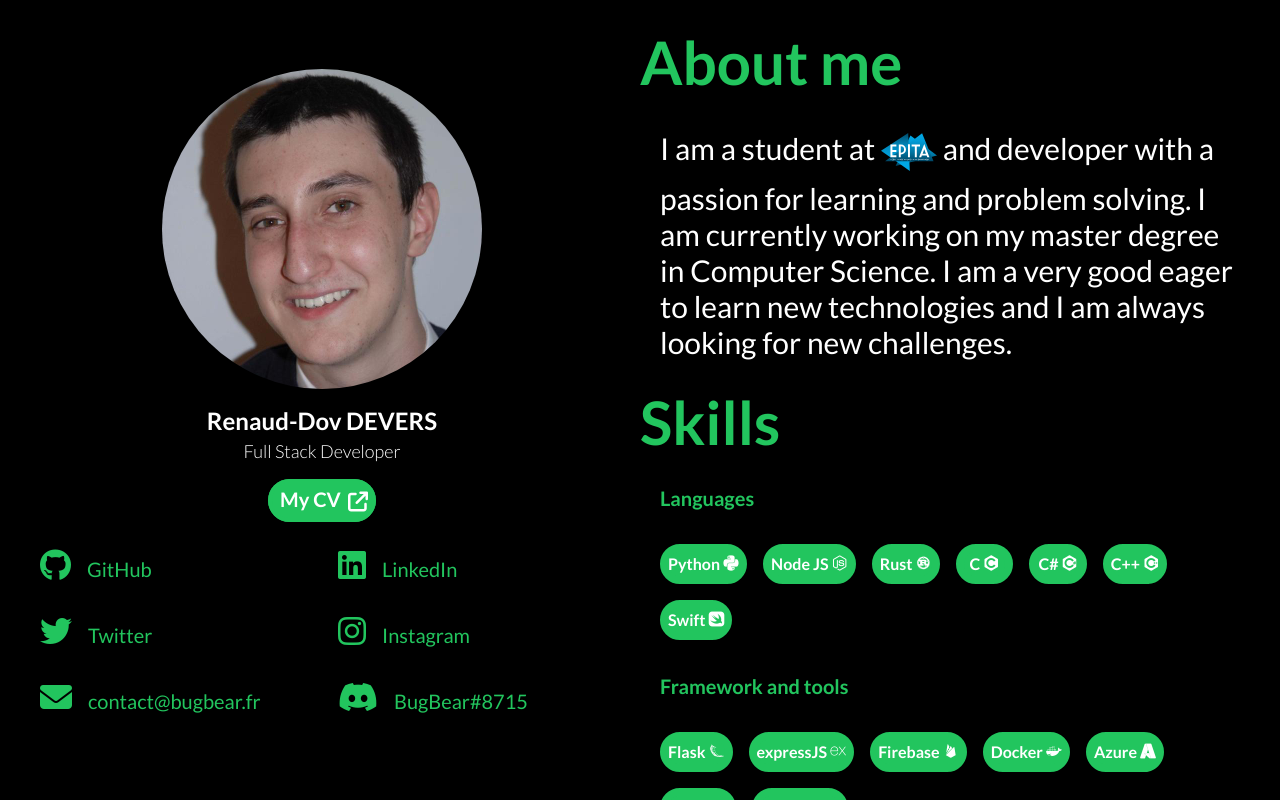
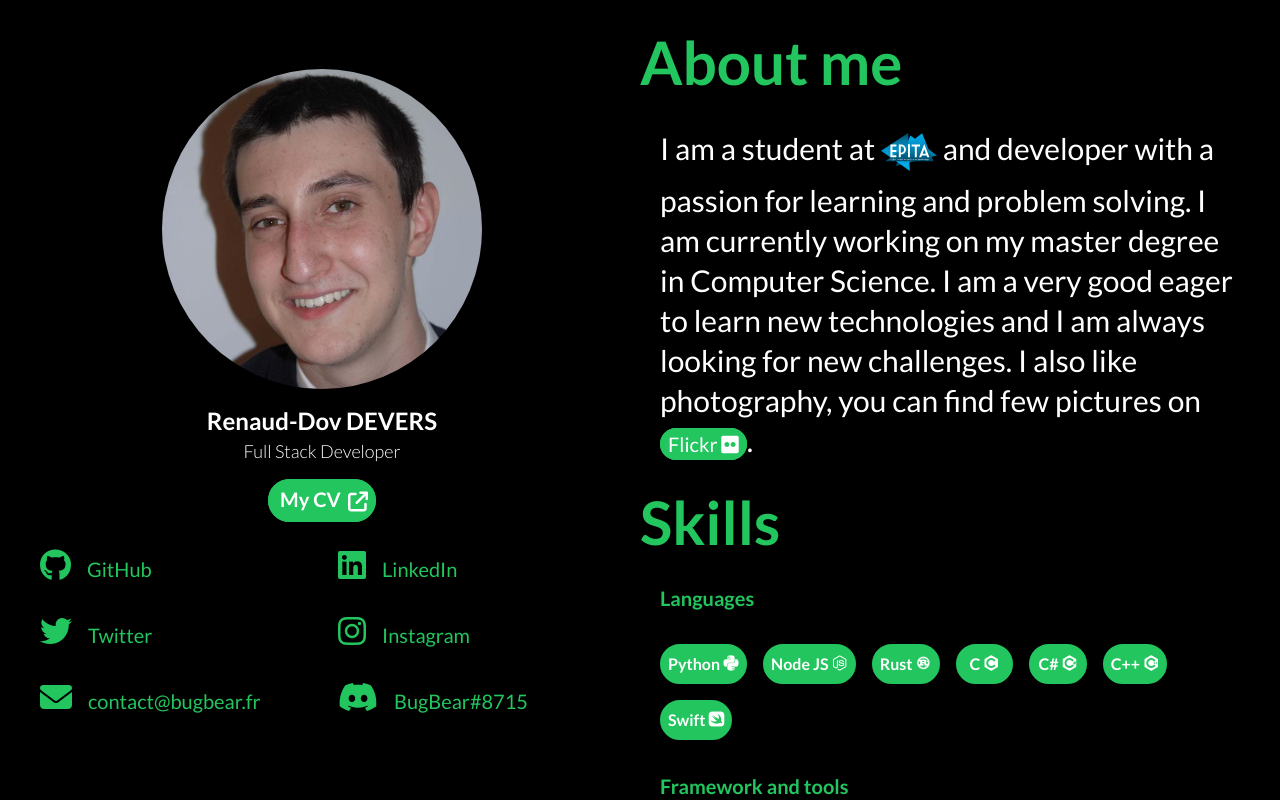
Before and after one commit to Renaud-Dov/websiteV2, a React (Create React App) app: page / in a window 1280 px wide. Built offline with nearby package versions, Linux system fonts and the light colour scheme.

Commit message:
add project and flickr

```diff
--- a/public/index.html
+++ b/public/index.html
@@ -7,7 +7,7 @@
     <meta name="theme-color" content="#000000"/>
     <meta
             name="description"
-            content="My Portofolio"
+            content="CS Student and developer"
     />
     <link rel="apple-touch-icon" href="%PUBLIC_URL%/logo192.png"/>
     <script src="https://kit.fontawesome.com/ab94950628.js" crossorigin="anonymous"></script>
--- a/src/components/Me.jsx
+++ b/src/components/Me.jsx
@@ -42,7 +42,7 @@ export function Me() {
                     </div>
                     <div className="my-5">
                         <a href="https://api.bugbear.fr/cv/fr"
-                           className="rounded-full border-4 py-2 border-green-500 bg-green-500  hover:text-white"
+                           className="rounded-full border-4 py-2 border-green-500 bg-green-500 hover:bg-green-700 hover:border-green-700 hover:text-white"
                            target="_blank"
                            rel="noreferrer noopener">
                             <span className="text-xl font-bold ml-2">My CV</span> <i
@@ -55,11 +55,20 @@ export function Me() {
                 <div className="md:flex-1 md:flex overflow-hidden px-5 bg-black text-white ">
                     <div className="md:flex-1 overflow-y-scroll">
                         <h1 className="text-6xl font-Lato text-left text-green-500 font-bold py-8">About me</h1>
-                        <p className="text-3xl font-Lato text-left ml-5">
-                            I am a student at <img src={epita} className="h-14 w-14 fill-green-500 mx-auto inline-block"
-                                                   alt="Epita LOGO"/> and developer with a passion for learning and
+                        <p className="text-3xl font-Lato text-left ml-5 leading-10">
+                            I am a student at <a href="https://epita.fr"><img src={epita}
+                                                                              className="h-14 w-14 fill-green-500 font-medium mx-auto inline-block"
+                                                                              alt="Epita LOGO"/></a> and developer with
+                            a passion for learning and
                             problem solving. I am currently working on my master degree in Computer Science.
                             I am a very good eager to learn new technologies and I am always looking for new challenges.
+                            I also like photography, you can find few pictures on <a
+                            href="https://flic.kr/ps/3YdDB4"
+                            className="rounded-full px-1 border-4 text-xl border-green-500 bg-green-500 hover:bg-green-700 hover:border-green-700 hover:text-white"
+                            target="_blank"
+                            rel="noreferrer noopener">Flickr <i
+                            className="fa-brands fa-flickr "/></a>.
+
                         </p>
                         <h1 className="text-6xl font-Lato text-left text-green-500  font-bold pt-8">Skills</h1>
                         <h1 className="text-xl font-Lato text-left text-green-500 ml-5 font-bold py-8">Languages</h1>
--- a/src/components/Projects.jsx
+++ b/src/components/Projects.jsx
@@ -2,6 +2,7 @@ import React, {useState, Component} from 'react';
 import panic from "../panicAtTortuga.png";
 import checkstudents from "../checkstudents.jpg";
 import websiteIcon from "../website.jpg";
+import websiteIcon2 from "../websitev2.jpg";
 
 const list = [
     {
@@ -12,7 +13,7 @@ const list = [
     },
     {
         name: 'Panic at Tortuga',
-        description: 'Panic At Tortuga is a video game developed on Unity Engine during Epita\'s S2 project in a team of 4.',
+        description: 'Panic at Tortuga is a video game developed on Unity Engine during Epita\'s S2 project in a team of 4.',
         picture: panic,
         link: 'https://lifeinvaders.github.io/website/'
     },
@@ -23,13 +24,17 @@ const list = [
         link: "https://github.com/Renaud-Dov/CheckStudents",
     },
     {
+        name: "Second Portfolio",
+        description: "This portfolio is a website made with ReactJS and tailwindcss. It also host some pictures I took during my trips.",
+        picture: websiteIcon2,
+        link: "https://bugbear.fr/",
+    },
+    {
         name: 'First Portfolio',
         description: 'My first personal Portfolio, made with bootstrap, and few other libraries.',
         picture: websiteIcon,
         link: 'https://me.bugbear.fr/'
     },
-
-
 ]
 
 class ProjectItem extends Component {
@@ -50,12 +55,13 @@ class ProjectItem extends Component {
 
     render() {
         let bg = null;
+        let text_color = "text-green-500";
         if (this.props.item.picture !== undefined) {
             bg = <img src={this.props.item.picture} alt="Avatar"
                       className={"object-cover w-full h-full  opacity-50"}/>
-        }
-        else {
+        } else {
             bg = <div className={"w-full h-full bg-green-500"}/>
+            text_color = "text-white"
         }
         return (
             <div className="relative h-28 hover:h-48 duration-200" onMouseEnter={this.handleHover}
@@ -65,14 +71,14 @@ class ProjectItem extends Component {
                     className={"absolute object-fill w-full h-full inset-y-0 text-white font-bold text-xl text-left transition-all"}>
                     <div className="flex flex-wrap flex-row gap-10 p-5 justify-center content-center">
                         <div
-                            className={"absolute object-fill hover:underline hover:decoration-1 w-full h-full visible duration-200 inset-y-0 pl-4 pt-2 text-white font-light text-4xl text-left transition-all"}>
+                            className={"absolute object-fill hover:underline hover:decoration-1 w-full h-full visible duration-200 inset-y-0 pl-4 pt-2 text-white font-medium text-4xl text-left transition-all"}>
                             {this.props.item.name}
                         </div>
-                        <div className={(this.state.isHovered ? 'visible ' : 'invisible ') + "pt-8"}>
+                        <div className={(this.state.isHovered ? 'visible ' : 'invisible ') + "absolute pt-8 pl-4"}>
                             <p>{this.props.item.description}</p>
-                            <button ref={this.props.item.link}>
-                                Check this out <i className="fa-solid  z-10 fa-arrow-up-right-from-square px-1 fa-lg"/>
-                            </button>
+                            <a href={this.props.item.link} className={text_color + " hover:underline  hover:decoration-2 pt-3"}>
+                                Check this out <i className="fa-solid  fa-arrow-up-right-from-square px-1 fa-lg"/>
+                            </a>
                         </div>
                     </div>
                 </div>
@@ -86,11 +92,11 @@ class ProjectItem extends Component {
 
 export function Projects() {
     return (
-        <div className="flex flex-col">
-            {list.map((item,index) => (
+        <div className="flex flex-col border-green-500 border-4 rounded-md">
+            {list.map((item, index) => (
                 <ProjectItem key={index} item={item}/>
             ))}
-            <ProjectItem item={{name:"Other projects",link:"#"}}/>
+            <ProjectItem item={{name: "Other projects", link: "/projects"}}/>
 
         </div>
 
```
Also changed, not shown: src/websitev2.jpg (added).
